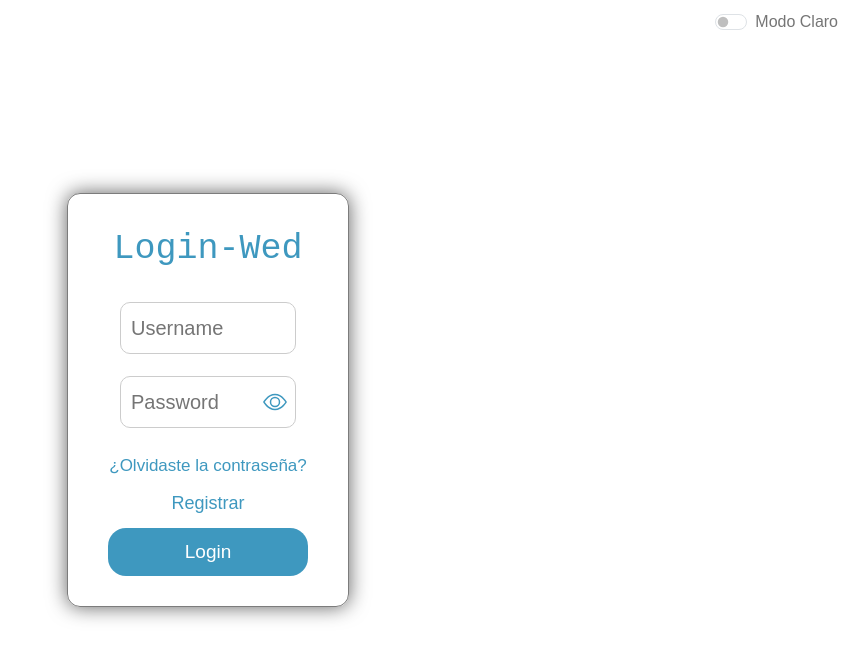
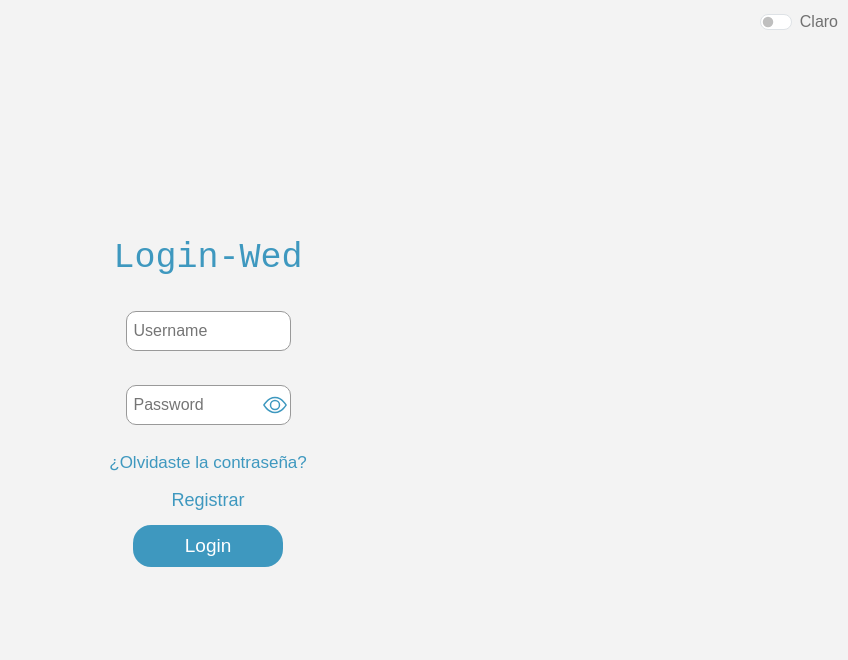
Before and after one commit to cris21p/Login-web, a React app in the folder frontend/: page / in a window 1280 px wide. Shown: the top 660 px of the page, without its empty margins (432-1280 px from the left). Built offline with nearby package versions, Linux system fonts and the light colour scheme; the HTML template or start-up script is replaced by a standard one.

Commit message:
Ajustar estilos de entrada y botones en la página de inicio de sesión y agregar configuración de VSCode

```diff
--- a/frontend/src/LoginPage.jsx
+++ b/frontend/src/LoginPage.jsx
@@ -94,7 +94,7 @@ export default function LoginPage() {
   };
 
   return (
-    <div className={darkMode ? 'body-login' : 'body-login'} style={{ backgroundColor: darkMode ? '#333' : '#fff' }}>
+    <div className={darkMode ? 'body-login' : 'body-login'} style={{ backgroundColor: darkMode ? '#333' : '#d2d2d243' }}>
       <main className="login">
         <div className="form-check form-switch pt-sw">
           <input
@@ -105,7 +105,7 @@ export default function LoginPage() {
             onChange={handleModeChange}
           />
           <p className="p" style={{ color: darkMode ? '#ffffffb1' : '#2222229f' }}>
-            {darkMode ? 'Modo Oscuro' : 'Modo Claro'}
+            {darkMode ? 'Oscuro' : 'Claro'}
           </p>
           <label className="form-check-label" htmlFor="checkNativeSwitch"></label>
         </div>
--- a/frontend/src/styles.css
+++ b/frontend/src/styles.css
@@ -29,10 +29,7 @@ body {
     flex-direction: column;
     align-items: center;
     justify-content: center;
-    border: 1px solid #22222297;
     padding: 30px;
-    border-radius: 13px;
-    box-shadow: 0 0 20px rgba(0, 0, 0, 0.622);
 }
 
 h1{
@@ -57,11 +54,11 @@ form{
 }
 
 .contra, .password {
-    width: 80%;
-    padding: 10px;
-    font-size: 20px;
+    width: 75%;
+    padding: 7px;
+    font-size: 16px;
     margin: 10px 0;
-    border: 1px solid #ccc;
+    border: 1px solid #999999;
     border-radius: 10px;
 }
 
@@ -103,8 +100,8 @@ form{
     display: flex;
     justify-content: center;
     align-items: center;
-    width: 200px;
-    padding: 10px;
+    width: 150px;
+    padding: 7px;
     margin-top: 10px;
     border: none;
     border-radius: 18px;
@@ -127,15 +124,11 @@ form{
     flex-direction: column;
     justify-items: center;
     align-items: center;
-    border: 1px solid #2222225a;
-    padding: 20px;
-    border-radius: 13px;
-    box-shadow: 0 0 20px rgba(0, 0, 0, 0.622);
 }
 
 .log{
     margin-top: 10px;
-    font-size: 17px;
+    font-size: 15px;
     color: #3e98bf;
     cursor: pointer;
     border: none;
@@ -163,17 +156,17 @@ h2 a{
 }
 
 .fecha{
-    width: 80%;
-    padding: 10px;
+    width: 75%;
+    padding: 7px;
     margin: 10px 0;
     font-size: 20px;
-    border: 1px solid #ccc;
+    border: 1px solid #999999;
     border-radius: 10px;
     color: #2222229f;
 }
 
 .register .bt{
-    width: 100%;
+    width: 150px;
     background-color: #3e98bf;
 }
 
```
